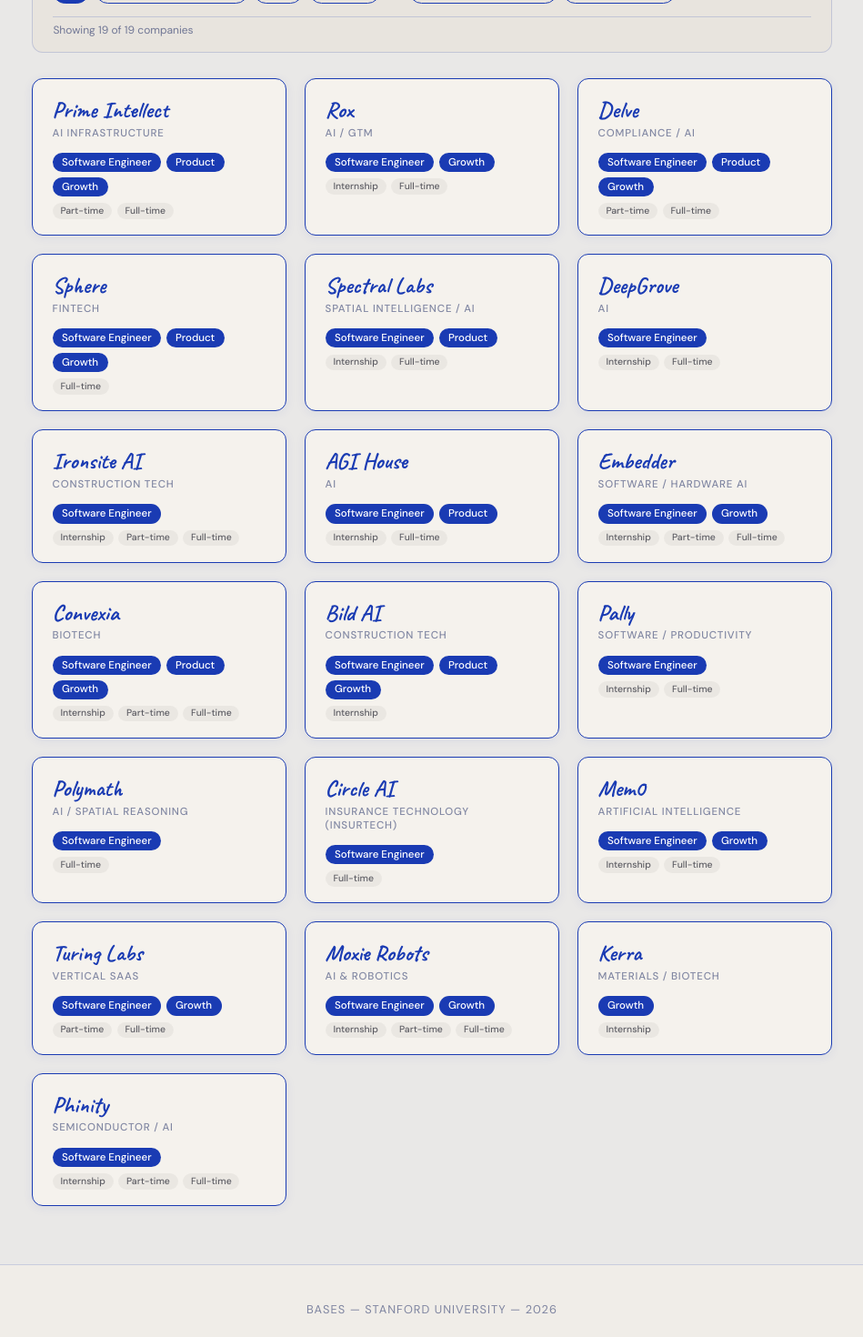
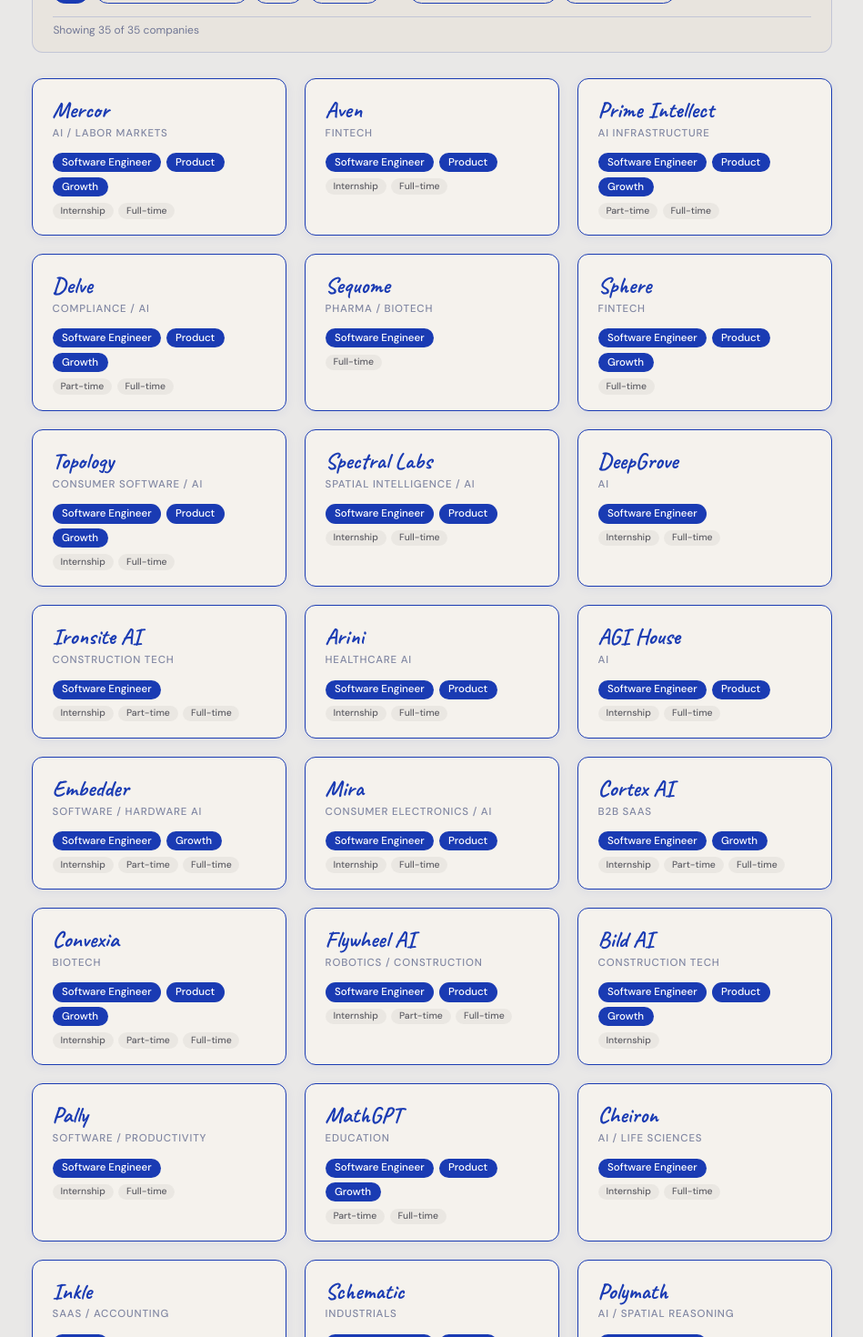
Before and after one commit to matthewmusson/bases-app, a React (Vite) app: page / in a window 1280 px wide. Shown: the part 840-2310 px from the top of the page at 91% size, without its empty margins (165-1114 px from the left). Built offline with nearby package versions, Linux system fonts and the light colour scheme.

Commit message:
35 companies

```diff
--- a/src/App.jsx
+++ b/src/App.jsx
@@ -4,36 +4,52 @@ import './App.css'
 const companies = [
   {
     name: "Circle AI",
+    contactEmail: "isaiah@usecircle.com",
     website: "https://www.usecircle.com",
     industry: "Insurance Technology (InsurTech)",
     bio: "Circle is an AI automation platform for US commercial P&C insurance brokerages. We deploy AI agents that execute operations work end-to-end — handling email communications, COIs, endorsements, renewal outreach, quoting prep, and carrier portal automation. Unlike copilots, Circle executes complete workflows autonomously, working as an overlay on brokerages' existing systems. Founded by a Stanford team and already deployed with real agencies.",
-    funding: "Pre-seed (~$2M from Unusual Ventures)",
+    funding: "Pre-seed (~$2M from Unusual Ventures, June 2025)",
     degreeLevels: ["Seniors", "Masters", "PhD"],
     openToUnderclassmen: false,
     positions: ["Full-time"],
     visaSponsorship: true,
     roles: ["Software Engineer"],
-    investors: "Unusual Ventures",
+    investors: null,
     valuation: null,
-    contactEmail: "careers@usecircle.com",
   },
   {
     name: "Rox",
+    contactEmail: "mehul@rox.com",
     website: "https://rox.com",
     industry: "AI / GTM",
     bio: "Rox deploys thousands of AI agents to help run your business end to end.",
-    funding: "Series A — $49M",
+    funding: "Series A",
     degreeLevels: ["Freshmen", "Sophomores", "Juniors", "Seniors", "Masters", "PhD"],
     openToUnderclassmen: true,
     positions: ["Internship", "Full-time"],
     visaSponsorship: true,
+    roles: ["Software Engineer", "Growth", "Product"],
+    investors: null,
+    valuation: null,
+  },
+  {
+    name: "Cortex AI",
+    contactEmail: "nishkarsh@usecortex.ai",
+    website: "https://www.usecortex.ai",
+    industry: "B2B SaaS",
+    bio: "Memory for AI.",
+    funding: "Seed",
+    degreeLevels: ["Sophomores", "Juniors", "Seniors"],
+    openToUnderclassmen: true,
+    positions: ["Internship", "Part-time", "Full-time"],
+    visaSponsorship: null,
     roles: ["Software Engineer", "Growth"],
-    investors: null,
-    valuation: "$415M",
-    contactEmail: "careers@rox.com",
+    investors: "Angels & Operators from OpenAI, Google, & DoorDash",
+    valuation: "$35M",
   },
   {
     name: "Sphere",
+    contactEmail: "nicholas@getsphere.com",
     website: "https://www.getsphere.com",
     industry: "Fintech",
     bio: "Sphere is an AI-native cross-border compliance platform. We help companies like Lovable, ElevenLabs, and Deel automate their global tax compliance obligations via our AI-native tax engine and local rails into 100+ tax authorities around the world.",
@@ -45,10 +61,10 @@ const companies = [
     roles: ["Software Engineer", "Product", "Growth"],
     investors: "a16z, Felicis Ventures, Y Combinator, Flexport, Deel Ventures",
     valuation: "$100M+",
-    contactEmail: "careers@getsphere.com",
   },
   {
     name: "Convexia",
+    contactEmail: "ayaan@convexia.bio",
     website: "https://convexia.bio",
     industry: "Biotech",
     bio: "World's first AI-maximalist pharma company.",
@@ -60,13 +76,13 @@ const companies = [
     roles: ["Software Engineer", "Product", "Growth"],
     investors: "YC, Basis Set, Gaingels",
     valuation: "$35M",
-    contactEmail: "careers@convexia.bio",
   },
   {
     name: "DeepGrove",
+    contactEmail: "edwardbzhang@gmail.com",
     website: "https://deepgrove.ai",
     industry: "AI",
-    bio: "DeepGrove AI is an efficient AI research lab based in San Francisco. We develop foundational AI models that operate on the Pareto frontier of efficiency and performance, delivering state-of-the-art quality while dramatically reducing memory, energy, and infrastructure requirements.",
+    bio: "DeepGrove AI is an efficient AI research lab based in San Francisco. We develop foundational AI models on the Pareto frontier of efficiency and performance, delivering state-of-the-art quality while dramatically reducing memory, energy, and infrastructure requirements.",
     funding: "Seed — $9M",
     degreeLevels: ["Freshmen", "Sophomores", "Juniors", "Seniors", "Masters", "PhD"],
     openToUnderclassmen: true,
@@ -75,13 +91,13 @@ const companies = [
     roles: ["Software Engineer", "ML Engineer"],
     investors: "YC, Initialized, Greylock",
     valuation: "$80M",
-    contactEmail: "careers@deepgrove.ai",
   },
   {
     name: "Mem0",
+    contactEmail: "taranjeet@mem0.ai",
     website: "https://mem0.ai",
     industry: "Artificial Intelligence",
-    bio: "Mem0 provides a memory layer for LLM applications, enabling them to remember and learn from user interactions over time. YC-backed with $24M Series A. 45K GitHub stars, and exclusive memory provider for AWS's Agent SDK.",
+    bio: "Mem0 provides a memory layer for LLM applications, enabling them to remember and learn from user interactions over time. YC-backed with $24M Series A, 45K GitHub stars, and exclusive memory provider for AWS's Agent SDK.",
     funding: "Series A — $24M",
     degreeLevels: ["Freshmen", "Sophomores", "Juniors", "Seniors", "Masters", "PhD"],
     openToUnderclassmen: true,
@@ -90,13 +106,13 @@ const companies = [
     roles: ["Software Engineer", "Growth"],
     investors: "YC, Basis Set, Peak XV, Kindred Ventures, GitHub",
     valuation: null,
-    contactEmail: "careers@mem0.ai",
   },
   {
     name: "Turing Labs",
+    contactEmail: "manmit@turingsaas.com",
     website: "https://www.turingsaas.com",
     industry: "Vertical SaaS",
-    bio: "Turing Labs is a B2B AI platform purpose-built for R&D to replace manual trial-and-error experimentation. Backed by Y Combinator and $20M funded. Turing does for CPG products what AI does for drug discovery.",
+    bio: "Turing Labs is a B2B AI platform purpose-built for R&D to replace manual trial-and-error experimentation. Backed by Y Combinator with $20M raised. Turing does for CPG products what AI does for drug discovery.",
     funding: "$20M",
     degreeLevels: ["Seniors", "Masters", "PhD"],
     openToUnderclassmen: false,
@@ -104,11 +120,11 @@ const companies = [
     visaSponsorship: false,
     roles: ["Software Engineer", "Growth"],
     investors: "Y Combinator, Insight Partners",
-    valuation: "Private",
-    contactEmail: "careers@turingsaas.com",
+    valuation: null,
   },
   {
     name: "Embedder",
+    contactEmail: "ethan@embedder.dev",
     website: "https://embedder.com",
     industry: "Software / Hardware AI",
     bio: "Embedder is building AI agents purpose-built for embedded development — the critical code powering automotive braking systems, medical devices, and industrial robotics. Our platform reads hardware documentation, generates production-ready firmware, and verifies it through simulation.",
@@ -120,13 +136,103 @@ const companies = [
     roles: ["Software Engineer", "Growth"],
     investors: "CRV, Box Group, YC",
     valuation: "$40M",
-    contactEmail: "careers@embedder.com",
+  },
+  {
+    name: "MathGPT",
+    contactEmail: "nour@math-gpt.org",
+    website: "https://math-gpt.org",
+    industry: "Education",
+    bio: "MathGPT is an always-on tutor that has helped 10M+ students go from confusion to confidence in their math subjects.",
+    funding: "Self-funded & profitable",
+    degreeLevels: ["Juniors", "Seniors"],
+    openToUnderclassmen: false,
+    positions: ["Part-time", "Full-time"],
+    visaSponsorship: false,
+    roles: ["Software Engineer", "Product", "Growth"],
+    investors: null,
+    valuation: "$20M+",
+  },
+  {
+    name: "Digipals",
+    contactEmail: "peggy@digipals.app",
+    website: "https://www.digipals.app",
+    industry: "AI + Consumer Social",
+    bio: "Building the future of social in the age of AI.",
+    funding: "$3M Seed",
+    degreeLevels: ["Freshmen", "Sophomores", "Juniors", "Seniors", "Masters", "PhD"],
+    openToUnderclassmen: true,
+    positions: ["Internship", "Part-time", "Full-time"],
+    visaSponsorship: null,
+    roles: ["Software Engineer", "Product", "Growth"],
+    investors: "YC, Reach Capital, Lifelike Capital, Dentsu Ventures, Pioneer Fund",
+    valuation: null,
+  },
+  {
+    name: "AARI Care",
+    contactEmail: "vaibhav@aari.care",
+    website: "https://aari.care",
+    industry: "Mental Health / Health AI",
+    bio: "AI-native end-to-end platform for mental health.",
+    funding: "Bootstrapped",
+    degreeLevels: ["Seniors", "Masters", "PhD"],
+    openToUnderclassmen: false,
+    positions: ["Internship", "Part-time", "Full-time"],
+    visaSponsorship: false,
+    roles: ["Software Engineer", "Growth"],
+    investors: null,
+    valuation: null,
+  },
+  {
+    name: "Flywheel AI",
+    contactEmail: "mahimana@useflywheel.ai",
+    website: "https://useflywheel.ai",
+    industry: "Robotics / Construction",
+    bio: "Flywheel AI is solving the data flywheel problem in robotics, starting by enabling semi-autonomy and collecting expert datasets on excavators to increase site safety and productivity.",
+    funding: "Seed — $30M valuation",
+    degreeLevels: ["Freshmen", "Sophomores", "Juniors", "Seniors", "Masters", "PhD"],
+    openToUnderclassmen: false,
+    positions: ["Internship", "Part-time", "Full-time"],
+    visaSponsorship: true,
+    roles: ["Software Engineer", "Product"],
+    investors: "Boost, Lobster, Pioneer",
+    valuation: "$30M",
+  },
+  {
+    name: "Schematic",
+    contactEmail: "luey@stanford.edu",
+    website: null,
+    industry: "Industrials",
+    bio: "We upgrade frontline workers in critical industries.",
+    funding: "Pre-seed — $10M",
+    degreeLevels: ["Freshmen", "Sophomores", "Juniors", "Seniors", "Masters", "PhD"],
+    openToUnderclassmen: true,
+    positions: ["Internship", "Part-time"],
+    visaSponsorship: false,
+    roles: ["Software Engineer", "Product", "Growth"],
+    investors: "E14 Fund",
+    valuation: "$10M",
+  },
+  {
+    name: "Cheiron",
+    contactEmail: "harshit@cheiron.bio",
+    website: "https://www.cheiron.bio",
+    industry: "AI / Life Sciences",
+    bio: "Cheiron is a purpose-built AI platform for life sciences that integrates fragmented biomedical knowledge to power domain-specific AI agents for end-to-end pharmaceutical workflows. Leading GenAI platform in Korean pharmaceuticals with 20% market penetration, now expanding globally.",
+    funding: "$6M+ SAFE",
+    degreeLevels: ["Sophomores", "Juniors", "Seniors", "Masters", "PhD"],
+    openToUnderclassmen: true,
+    positions: ["Internship", "Full-time"],
+    visaSponsorship: true,
+    roles: ["Software Engineer"],
+    investors: "Samsung, SK, Aidan Gomez, Illia Polosukhin",
+    valuation: "$20M",
   },
   {
     name: "Bild AI",
+    contactEmail: "roop@bild.ai",
     website: "https://www.bild.ai",
     industry: "Construction Tech",
-    bio: "Bild AI is an AI-powered estimating platform helping construction subcontractors accelerate affordable housing delivery. We turn days of manual takeoff work into hours — so subcontractors can bid on more projects and win them profitably.",
+    bio: "Bild AI is an AI-powered estimating platform helping construction subcontractors accelerate affordable housing delivery. We turn days of manual takeoff work into hours so subcontractors can bid more and win profitably.",
     funding: "Seed",
     degreeLevels: ["Freshmen", "Sophomores", "Juniors", "Seniors", "Masters", "PhD"],
     openToUnderclassmen: true,
@@ -135,10 +241,10 @@ const companies = [
     roles: ["Software Engineer", "Product", "Growth"],
     investors: "YC, Khosla Ventures",
     valuation: "$30M",
-    contactEmail: "careers@bild.ai",
   },
   {
     name: "AGI House",
+    contactEmail: "rocky@agihouse.org",
     website: "https://www.agihouse.org",
     industry: "AI",
     bio: "Accelerating humanity's transition to AGI.",
@@ -150,10 +256,10 @@ const companies = [
     roles: ["Software Engineer", "Product"],
     investors: "AGI House Ventures",
     valuation: "$50M",
-    contactEmail: "careers@agihouse.org",
   },
   {
     name: "Spectral Labs",
+    contactEmail: "pranav@spectrallabs.ai",
     website: "https://www.spectrallabs.ai",
     industry: "Spatial Intelligence / AI",
     bio: "Spectral Labs is a spatial intelligence company building reasoning models for engineering physical systems.",
@@ -165,25 +271,25 @@ const companies = [
     roles: ["Software Engineer", "Product"],
     investors: "Khosla Ventures, Pebblebed, Industry Ventures, Ravikant Capital",
     valuation: "$85M",
-    contactEmail: "careers@spectrallabs.ai",
   },
   {
     name: "Polymath",
+    contactEmail: "katherine@polymathmade.com",
     website: "https://polymathmade.com",
     industry: "AI / Spatial Reasoning",
-    bio: "Polymath is tackling AI's next great frontier — spatial reasoning — to digitize the industrial world, starting by converting 2D drawings into 3D CAD models.",
+    bio: "Polymath is tackling AI's next great frontier — spatial reasoning — to digitize the industrial world, starting by converting 2D engineering drawings into 3D CAD models.",
     funding: "Pre-seed",
     degreeLevels: ["Seniors", "Masters", "PhD"],
     openToUnderclassmen: false,
     positions: ["Full-time"],
     visaSponsorship: true,
     roles: ["Software Engineer"],
-    investors: "Xfund, Omni Ventures, AME Cloud",
+    investors: "Xfund, Omni Ventures, AME Cloud, Red Blue",
     valuation: "$9M",
-    contactEmail: "careers@polymathmade.com",
   },
   {
     name: "Moxie Robots",
+    contactEmail: "kt@moxierobtos.com",
     website: "https://moxierobots.com",
     industry: "AI & Robotics",
     bio: "We make the personal AI that the next generation will grow up with.",
@@ -195,10 +301,10 @@ const companies = [
     roles: ["Software Engineer", "Growth"],
     investors: null,
     valuation: null,
-    contactEmail: "careers@moxierobots.com",
   },
   {
     name: "Kerra",
+    contactEmail: "caraiosa@stanford.edu",
     website: "https://kerra.earth",
     industry: "Materials / Biotech",
     bio: "Kerra extracts keratin protein from waste wool, creating keratin formulations for clothing fibers, sprayable films, and cosmetic ingredients — driving a new age of sustainable chemicals and materials innovation.",
@@ -210,10 +316,25 @@ const companies = [
     roles: ["Growth"],
     investors: "The HIT Fund",
     valuation: null,
-    contactEmail: "careers@kerra.earth",
+  },
+  {
+    name: "Arini",
+    contactEmail: "bryan@arini.ai",
+    website: "https://www.arini.ai",
+    industry: "Healthcare AI",
+    bio: "Arini is building the AI-native operating system for dental practice operations — the world's largest retail healthcare vertical. We use voice AI to automate patient interactions and complex optimization for practice scheduling.",
+    funding: "Seed",
+    degreeLevels: ["Freshmen", "Sophomores", "Juniors", "Seniors", "Masters", "PhD"],
+    openToUnderclassmen: true,
+    positions: ["Internship", "Full-time"],
+    visaSponsorship: true,
+    roles: ["Software Engineer", "Product"],
+    investors: "Y Combinator",
+    valuation: "$60M",
   },
   {
     name: "Prime Intellect",
+    contactEmail: "ash@primeintellect.ai",
     website: "https://www.primeintellect.ai",
     industry: "AI Infrastructure",
     bio: "The open superintelligence stack.",
@@ -225,28 +346,28 @@ const companies = [
     roles: ["Software Engineer", "ML Engineer", "Product", "Growth"],
     investors: "Founders Fund, NVIDIA",
     valuation: "$500M+",
-    contactEmail: "careers@primeintellect.ai",
   },
   {
     name: "Ironsite AI",
+    contactEmail: "Max@ironsite.ai",
     website: "https://ironsite.ai",
     industry: "Construction Tech",
-    bio: "Ironsite deploys wearable vision devices for field contractors, automating the collection of labor insights and enabling objective training and rewards. $13M+ raised, with an upcoming $40M Series A.",
-    funding: "$13M+ (closing $40M Series A)",
+    bio: "Ironsite deploys wearable vision devices for self-perform contractors, automating labor insight collection and enabling objective training and rewards. $13M+ raised with a $40M Series A upcoming.",
+    funding: "$13M+ Seed (closing $40M Series A)",
     degreeLevels: ["Freshmen", "Sophomores", "Juniors", "Seniors", "Masters", "PhD"],
     openToUnderclassmen: true,
     positions: ["Internship", "Part-time", "Full-time"],
     visaSponsorship: true,
     roles: ["Software Engineer"],
-    investors: "8VC, South Park Commons, Jeff Dean, Eric Glyman",
+    investors: "8VC, South Park Commons, Jeff Dean, Eric Glyman, Karim Atiyeh, Scott Wu",
     valuation: "$70M",
-    contactEmail: "careers@ironsite.ai",
   },
   {
     name: "Delve",
+    contactEmail: "jayu@getdelve.com",
     website: "https://delve.co",
     industry: "Compliance / AI",
-    bio: "Delve automates compliance busywork, saving you hundreds of hours. Get back to what makes your business better and leave the compliance to Delve's AI agents.",
+    bio: "Delve automates compliance busywork, saving you hundreds of hours. Leave the compliance to Delve's AI agents and get back to what makes your business better.",
     funding: "Series A — $32M",
     degreeLevels: ["Seniors", "Masters", "PhD"],
     openToUnderclassmen: true,
@@ -255,13 +376,13 @@ const companies = [
     roles: ["Software Engineer", "Product", "Growth"],
     investors: "Insight Partners",
     valuation: "$300M",
-    contactEmail: "careers@delve.co",
   },
   {
     name: "Pally",
+    contactEmail: "haz@pally.com",
     website: "https://www.pally.com",
     industry: "Software / Productivity",
-    bio: "Pally is an intelligent unified inbox. We bring together iMessage, WhatsApp, LinkedIn, and X — helping you keep track, stay in touch, and reach inbox zero. We bring productivity to the DMs.",
+    bio: "Pally is an intelligent unified inbox bringing together iMessage, WhatsApp, LinkedIn, and X — helping you keep track, stay in touch, and reach inbox zero. Productivity for the DMs.",
     funding: "Seed — $4.6M",
     degreeLevels: ["Freshmen", "Sophomores", "Juniors", "Seniors", "Masters", "PhD"],
     openToUnderclassmen: true,
@@ -270,13 +391,13 @@ const companies = [
     roles: ["Software Engineer"],
     investors: "YC, co-founders of Hugging Face, Slack, and Ramp",
     valuation: "$30M",
-    contactEmail: "careers@pally.com",
   },
   {
     name: "Phinity",
+    contactEmail: "aadi@phinity.ai",
     website: "https://phinity.ai",
     industry: "Semiconductor / AI",
-    bio: "Phinity is automating chip development so ASICs can be built in weeks instead of years. We build simulation environments to teach AI agents to develop chips end-to-end, and are working with frontier model labs to benchmark and train hardware engineering agents.",
+    bio: "Phinity is automating chip development so ASICs can be built in weeks instead of years. We build simulation environments to teach AI agents to develop chips end-to-end and are working with frontier model labs to benchmark hardware engineering agents.",
     funding: "Seed — $5.5M+",
     degreeLevels: ["Freshmen", "Sophomores", "Juniors", "Seniors", "Masters", "PhD"],
     openToUnderclassmen: true,
@@ -284,8 +405,127 @@ const companies = [
     visaSponsorship: null,
     roles: ["Software Engineer", "ML Engineer"],
     investors: "Unannounced (incl. Jeff Dean)",
-    valuation: "Unannounced",
-    contactEmail: "careers@phinity.ai",
+    valuation: null,
+  },
+  {
+    name: "Topology",
+    contactEmail: "sumer@relatent.com",
+    website: "https://relatent.com",
+    industry: "Consumer Software / AI",
+    bio: "Topology is bringing personal intelligence to every human being on the planet. We've built state-of-the-art technology that unlocks your personal context from all your favorite apps to create proactive personal agents with complete understanding of your life.",
+    funding: "$5M–$15M Seed",
+    degreeLevels: ["Juniors", "Seniors", "Masters"],
+    openToUnderclassmen: false,
+    positions: ["Internship", "Full-time"],
+    visaSponsorship: null,
+    roles: ["Software Engineer", "Product", "Growth"],
+    investors: "OpenAI, Khosla Ventures, Google Ventures",
+    valuation: "$100M+",
+  },
+  {
+    name: "Sequome",
+    contactEmail: "edv@sequome.com",
+    website: "https://www.sequome.com",
+    industry: "Pharma / Biotech",
+    bio: "Sequome engineers biological sequences to develop therapeutics.",
+    funding: "Seed",
+    degreeLevels: ["Seniors", "Masters", "PhD"],
+    openToUnderclassmen: true,
+    positions: ["Full-time"],
+    visaSponsorship: true,
+    roles: ["ML Engineer"],
+    investors: "Former CEOs from Novartis, Merck, Gilead, RA Capital & OpenAI; Harvard & Stanford faculty",
+    valuation: "$110M",
+  },
+  {
+    name: "Mira",
+    contactEmail: "A@trymira.com",
+    website: "https://trymira.com",
+    industry: "Consumer Electronics / AI",
+    bio: "Mira is building AI glasses that see and hear the world around you to make you 10x smarter. Founded by two Harvard dropouts with 80M+ viral views. Imagine understanding 60+ languages, perfect recall of any conversation, and always knowing the best thing to say.",
+    funding: "$6.6M Seed",
+    degreeLevels: ["Juniors", "Seniors", "Masters"],
+    openToUnderclassmen: true,
+    positions: ["Internship", "Full-time"],
+    visaSponsorship: true,
+    roles: ["Software Engineer", "Product"],
+    investors: "General Catalyst, Pillar VC, Naval Ravikant",
+    valuation: "$40M",
+  },
+  {
+    name: "Inkle",
+    contactEmail: "arjun.m@inkle.ai",
+    website: "https://www.inkle.ai",
+    industry: "SaaS / Accounting",
+    bio: "Inkle is an AI-powered tax & accounting firm disrupting the age-old sector with tools that automate processes and superpower human accountants. 500+ paying US customers, profitable, and backed by global VCs.",
+    funding: "Pre-seed",
+    degreeLevels: ["Freshmen", "Sophomores", "Juniors", "Seniors", "Masters"],
+    openToUnderclassmen: true,
+    positions: ["Internship", "Part-time", "Full-time"],
+    visaSponsorship: true,
+    roles: ["Growth"],
+    investors: "Picus Capital, Saison Capital",
+    valuation: "$15M",
+  },
+  {
+    name: "Soar",
+    contactEmail: "stanley@joinsoar.co",
+    website: "https://www.joinsoar.co",
+    industry: "Consumer Travel",
+    bio: "Building the future of travel.",
+    funding: "Angel round",
+    degreeLevels: ["Freshmen", "Sophomores", "Juniors", "Seniors", "Masters", "PhD"],
+    openToUnderclassmen: true,
+    positions: ["Internship", "Part-time", "Full-time"],
+    visaSponsorship: false,
+    roles: ["Software Engineer", "Product", "Growth"],
+    investors: "Former Expedia CEO, execs from AllTrails, Tinder, World",
+    valuation: "$8M",
+  },
+  {
+    name: "Silimate",
+    contactEmail: "ann@silimate.com",
+    website: "https://www.silimate.com",
+    industry: "AI / Semiconductors",
+    bio: "The copilot for chip designers.",
+    funding: "Seed",
+    degreeLevels: ["Juniors", "Seniors", "Masters", "PhD"],
+    openToUnderclassmen: false,
+    positions: ["Internship", "Part-time", "Full-time"],
+    visaSponsorship: true,
+    roles: ["Software Engineer"],
+    investors: "YC",
+    valuation: null,
+  },
+  {
+    name: "Aven",
+    contactEmail: "rachel@aven.com",
+    website: "https://www.aven.com",
+    industry: "Fintech",
+    bio: "Aven is building the world's first Machine Bank — using robotics, ML, and dynamic systems to give consumers access to amazing financial products like the world's lowest APR credit card with a $250K line. Already the most efficient bank in the world at $2.5M+ revenue per employee.",
+    funding: "Series E",
+    degreeLevels: ["Seniors", "Masters", "PhD"],
+    openToUnderclassmen: false,
+    positions: ["Internship", "Full-time"],
+    visaSponsorship: true,
+    roles: ["Software Engineer", "Product"],
+    investors: "Khosla Ventures, Founders Fund, GIC, General Catalyst",
+    valuation: "$2B+",
+  },
+  {
+    name: "Mercor",
+    contactEmail: "careers@mercor.com",
+    website: "https://www.mercor.com",
+    industry: "AI / Labor Markets",
+    bio: "Mercor sits at the intersection of labor markets and AI research. We partner with leading AI labs and enterprises to provide human intelligence essential to AI development. 30,000+ experts in our network collectively earning $2M+ per day. A profitable Series C company valued at $10B.",
+    funding: "Series C — $350M",
+    degreeLevels: ["Juniors", "Seniors", "Masters", "PhD"],
+    openToUnderclassmen: false,
+    positions: ["Internship", "Full-time"],
+    visaSponsorship: true,
+    roles: ["Software Engineer", "Product", "Growth"],
+    investors: "General Catalyst, Felicis, Benchmark",
+    valuation: "$10B",
   },
 ];
 
@@ -320,8 +560,9 @@ function classifyStage(funding, valuation) {
 
 function parseValuation(valuation) {
   if (!valuation || valuation === 'Unannounced' || valuation === 'Private') return 0
-  // Handle "500M+" style strings — strip non-numeric except decimal
-  return parseFloat(valuation.replace(/[^0-9.]/g, '')) || 0
+  const isBillion = /b/i.test(valuation)
+  const num = parseFloat(valuation.replace(/[^0-9.]/g, '')) || 0
+  return isBillion ? num * 1000 : num
 }
 
 const sortedCompanies = [...companies].sort(
```
